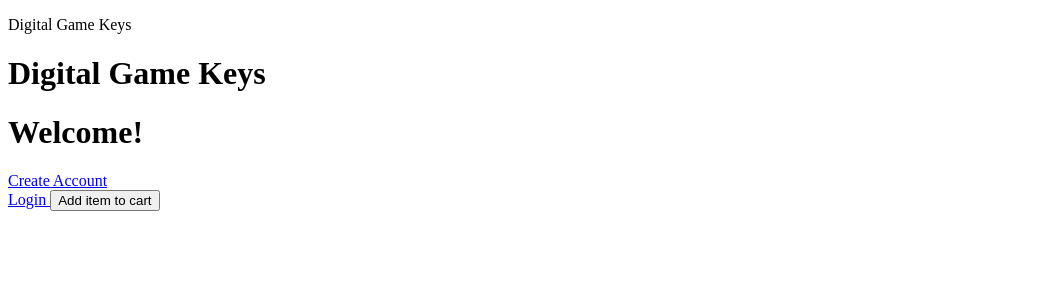
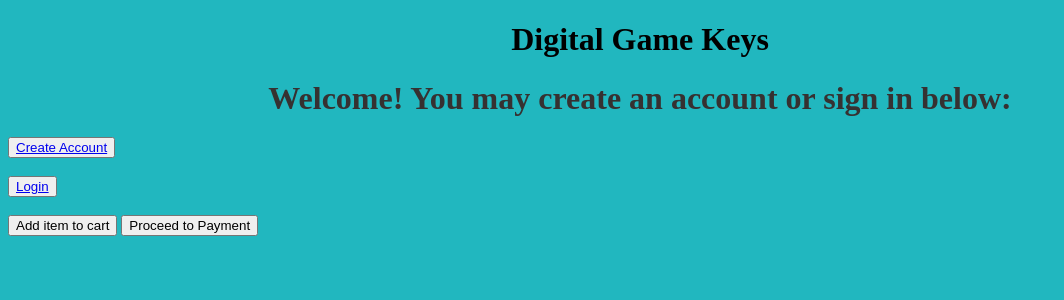
Before and after one commit to bps0075/E-CommerceDigitalGameKeys, a PHP site: page /html/homepage.html in a window 1280 px wide. Shown: the top 300 px of the page, without its empty margins (0-1064 px from the left). Run offline with PHP 8.4, Linux system fonts and the light colour scheme.

Commit message:
Fixed body background color and added some buttons to signing in or creating an accound with spaces, header background color does not work yet and the buttons would not move to the center

```diff
--- a/css/style.css
+++ b/css/style.css
@@ -1,5 +1,9 @@
-head {background-color: rgb(0, 137, 145);}
-body {background-color: rgb(255, 255, 255);}
+.Header {
+    background-color: grey
+}
+body {background-color: rgb(33, 183, 191);}
+#head1 {background-color: rgb(0, 137, 145);}
+#body2 {background-color: rgb(255, 255, 255);}
 #h1 {color: rgb(54, 49, 49); text-align: center; margin: 20px}
 #p1 {
     text-align: center;
@@ -9,7 +13,13 @@ body {background-color: rgb(255, 255, 255);}
 }
 #p2 {
     text-align: center;
-    color: black;
+    color: rgb(189, 7, 7);
     font-size: 12px;
     margin: 10px;
 }
+#middle {
+    text-align: center;
+}
+#centerB {
+    box-align: center;
+}
--- a/html/homepage.html
+++ b/html/homepage.html
@@ -1,16 +1,19 @@
 <!DOCTYPE html>
 
-<head>
+<head class="Header" style="background-color:green">
     <link rel="stylesheet" type="text/css" href="..\css\style.css">
     <title>Digital Game Keys</title>
-    <p>Digital Game Keys</p>
-    <h1>Digital Game Keys</h1>
+    <h1 style="text-align: center">Digital Game Keys</h1>
 </head>
 
 <body>
-    <h1>Welcome!</h1>
-    <a href = "..\php\RegistrationForm.php"> Create Account <br>
-    <a href = "..\php\LoginForm.php"> Login </a>
+    <h1 id="h1">Welcome! You may create an account or sign in below:</h1>
+    <!--<p id="p2">Testing the color red with the css file</p>-->
+    <table>
+        <button id="centerB"><a href = "..\php\RegistrationForm.php" style="text-align: center" class="btn btn-secondary"> Create Account </button><br> <br>
+        <button id="centerB"><a href = "..\php\LoginForm.php" style="text-align: center"> Login </a> </button><br> <br>
+    </table>
     <button onclick="addToCart(1)">Add item to cart</button>
+    <button onclick="goToPayment()">Proceed to Payment</button> <!-- this is the button to go to payment -->
     <script src="..\js\shoppingCart.js"></script>
 </body>
```
